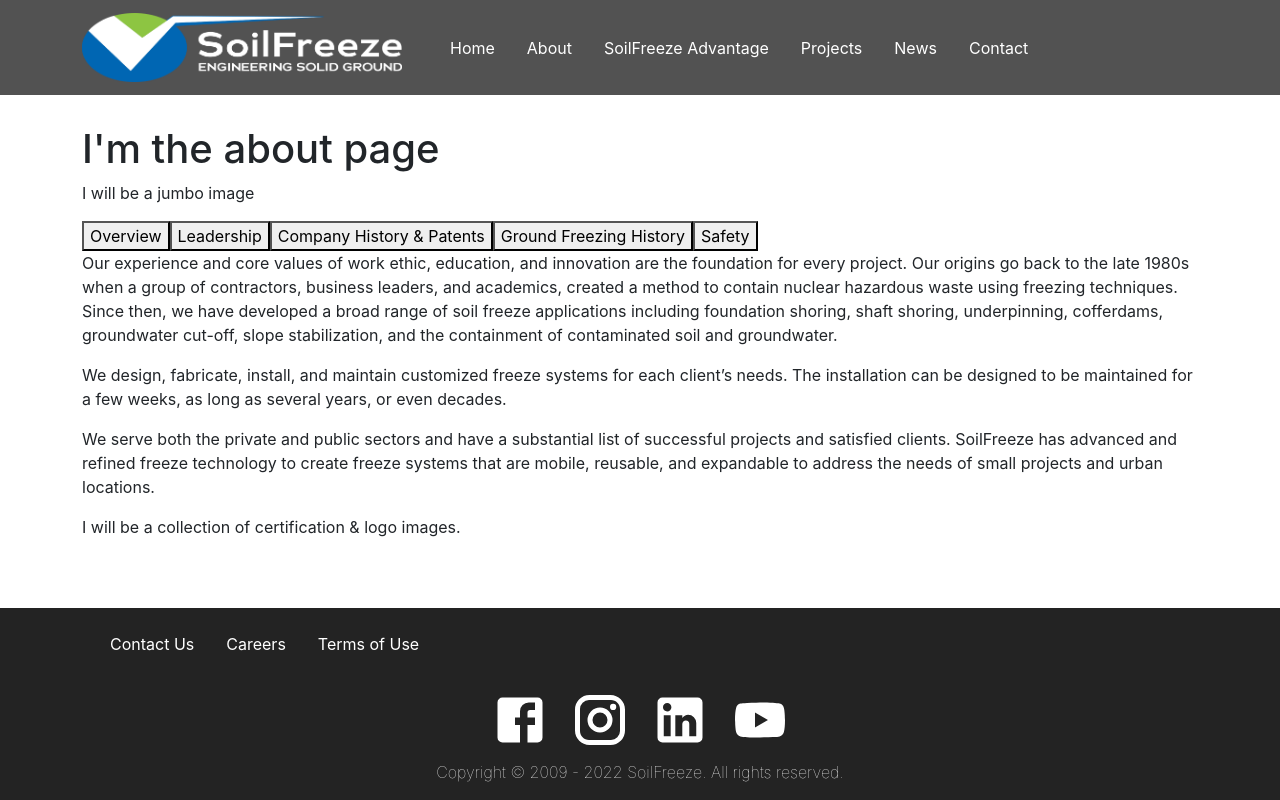
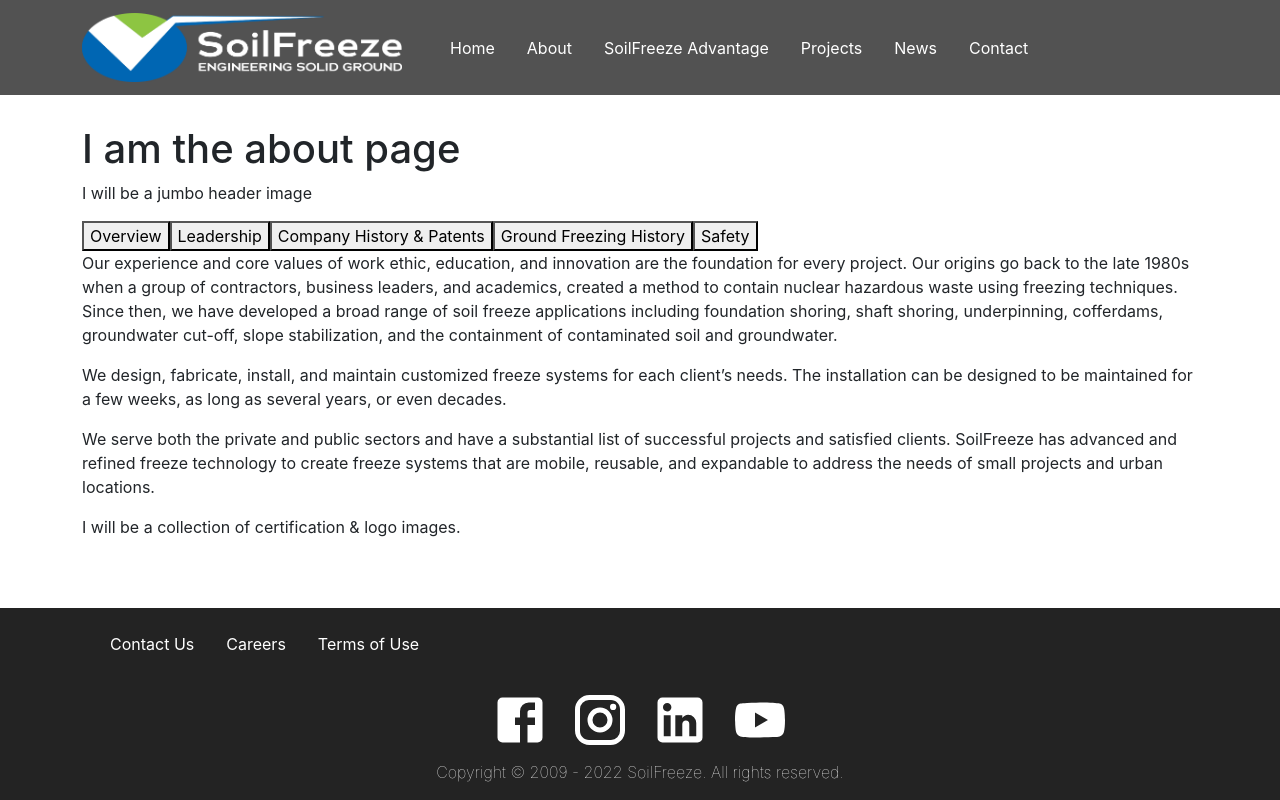
Before and after one commit to lola-violet/sfinc-front, a React (Create React App) app: page /about in a window 1280 px wide. Built offline with nearby package versions, Linux system fonts and the light colour scheme.

Commit message:
created component for aboutme jumbo image

```diff
--- /dev/null
+++ b/src/components/aboutComponents/AboutJumbo.js
@@ -0,0 +1,11 @@
+import React from 'react';
+
+export default function AboutOverview() {
+    return (
+        <div>
+            <h1>I am the about page</h1>
+            <p>I will be a jumbo header image</p>
+
+        </div>
+    )
+}
--- a/src/components/pages/About.js
+++ b/src/components/pages/About.js
@@ -1,4 +1,5 @@
 import React, { useState } from 'react';
+import AboutJumbo from '../aboutComponents/AboutJumbo';
 import AboutNavigation from '../aboutComponents/AboutNavigation';
 import AboutOverview from '../pages/aboutPages/AboutOverview';
 import Leadership from '../pages/aboutPages/Leadership';
@@ -32,8 +33,7 @@
 
   return (
     <div className='container'>
-        <h1>I'm the about page</h1>
-        <p>I will be a jumbo image</p>
+        <AboutJumbo />
         <AboutNavigation currentPage={currentPage} handlePageChange={handlePageChange} />
         {renderPage()}
     </div>
```
